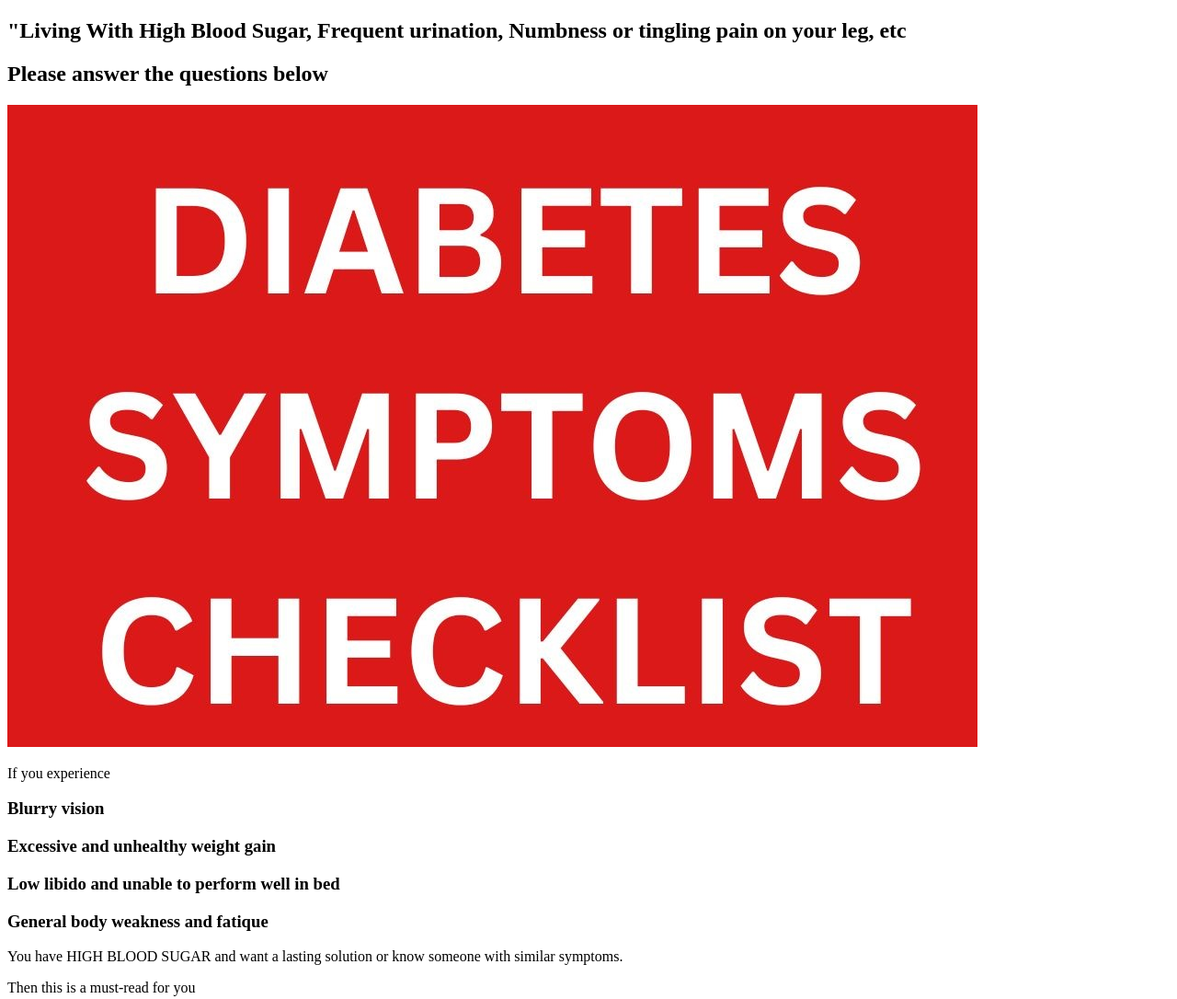
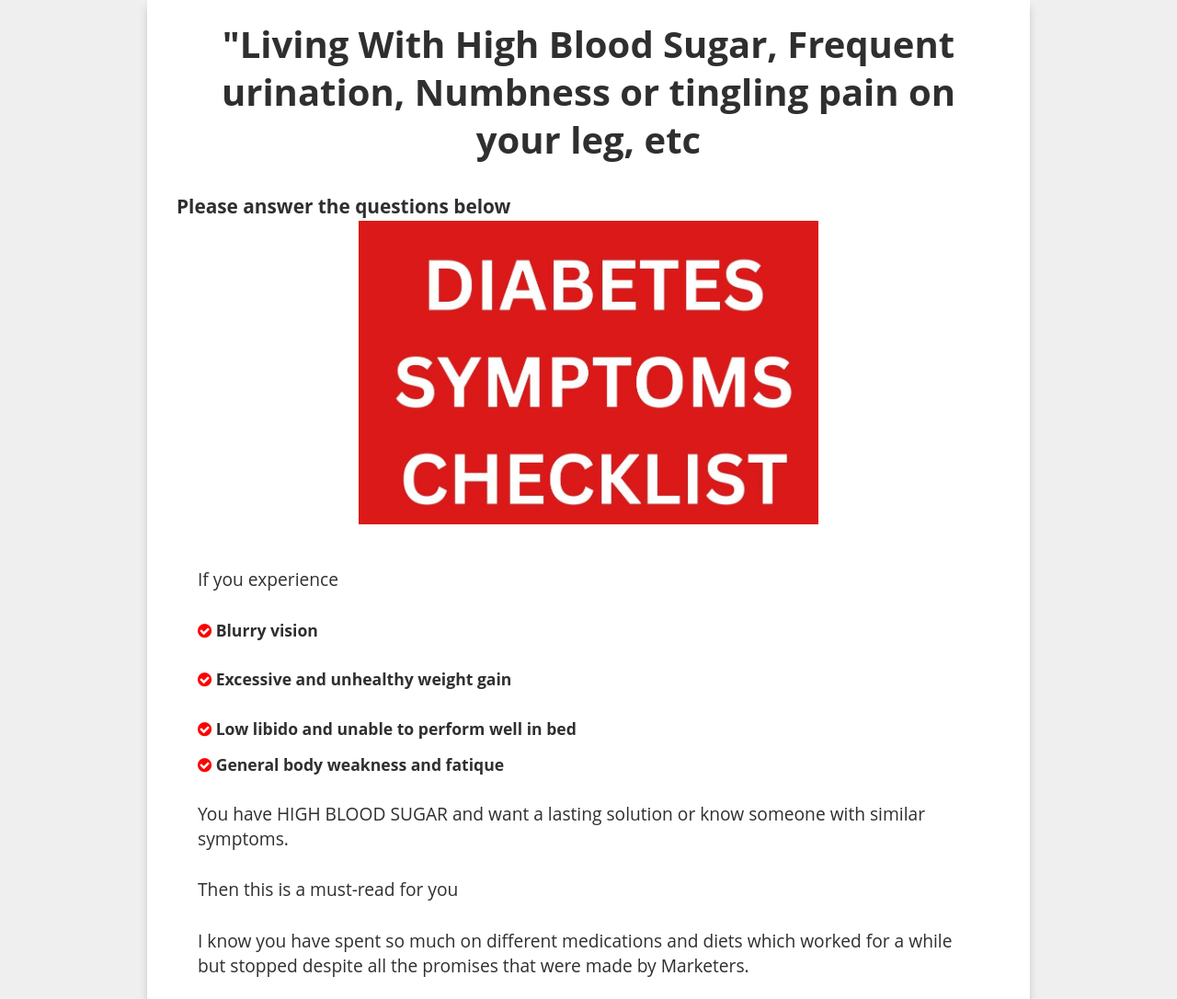
Before and after one commit to tee-wy/sir-joe2, a plain HTML site: page index.html in a window 1280 px wide. Shown: the top 1086 px of the page at 92% size. Drawn offline with Linux system fonts and the light colour scheme.

Commit message:
little changes

```diff
--- a/index.html
+++ b/index.html
@@ -4,7 +4,8 @@
     <meta charset="UTF-8">
     <meta http-equiv="X-UA-Compatible" content="IE=edge">
     <meta name="viewport" content="width=device-width, initial-scale=1.0">
-    <link rel="stylesheet" href="./stylesheet.css">
+    <link rel="stylesheet" href="https://cdnjs.cloudflare.com/ajax/libs/font-awesome/4.7.0/css/font-awesome.min.css">
+    <link rel="stylesheet" href="./style.css">
     <title>Document</title>
 
     <!-- FACEBOOK CODE HERE -->
@@ -25,33 +26,35 @@
             </div>
             <div class="text">
                 </h3>
+<p>If you experience </p>
 <p>
-If you experience
-</p>
-<p>
-<h3>
+
+<h3><i class="fa fa-check-circle" aria-hidden="true"></i>
 <b>
 Blurry vision
 </b>
 </h3>
 <p>
-<h3>
+
+<h3><i class="fa fa-check-circle" aria-hidden="true"></i>
 <b>
 Excessive and unhealthy weight gain
 </b>
 </h3>
 <p>
-<h3>
+
+<h3><i class="fa fa-check-circle" aria-hidden="true"></i>
 <b>
 Low libido and unable to perform well in bed
 </b>
 </h3>
-<p>
- <h3>
-<b>
-General body weakness and fatique
+
+ <h3><i class="fa fa-check-circle" aria-hidden="true"></i><b>
+    General body weakness and fatique
 </b>
 </h3>
+
+
 <p>
 You have HIGH BLOOD SUGAR and want a lasting solution or know someone with similar symptoms.
 <p>
--- a/style.css
+++ b/style.css
@@ -15,7 +15,9 @@
     line-height: 1.4;
     font-family: "Open Sans", Helvetica, sans-serif;
   }
-
+  h3 i {
+    color: red;
+  }
   p {
     font-size: 1.2rem;
     margin: 1.5em 0;
```
